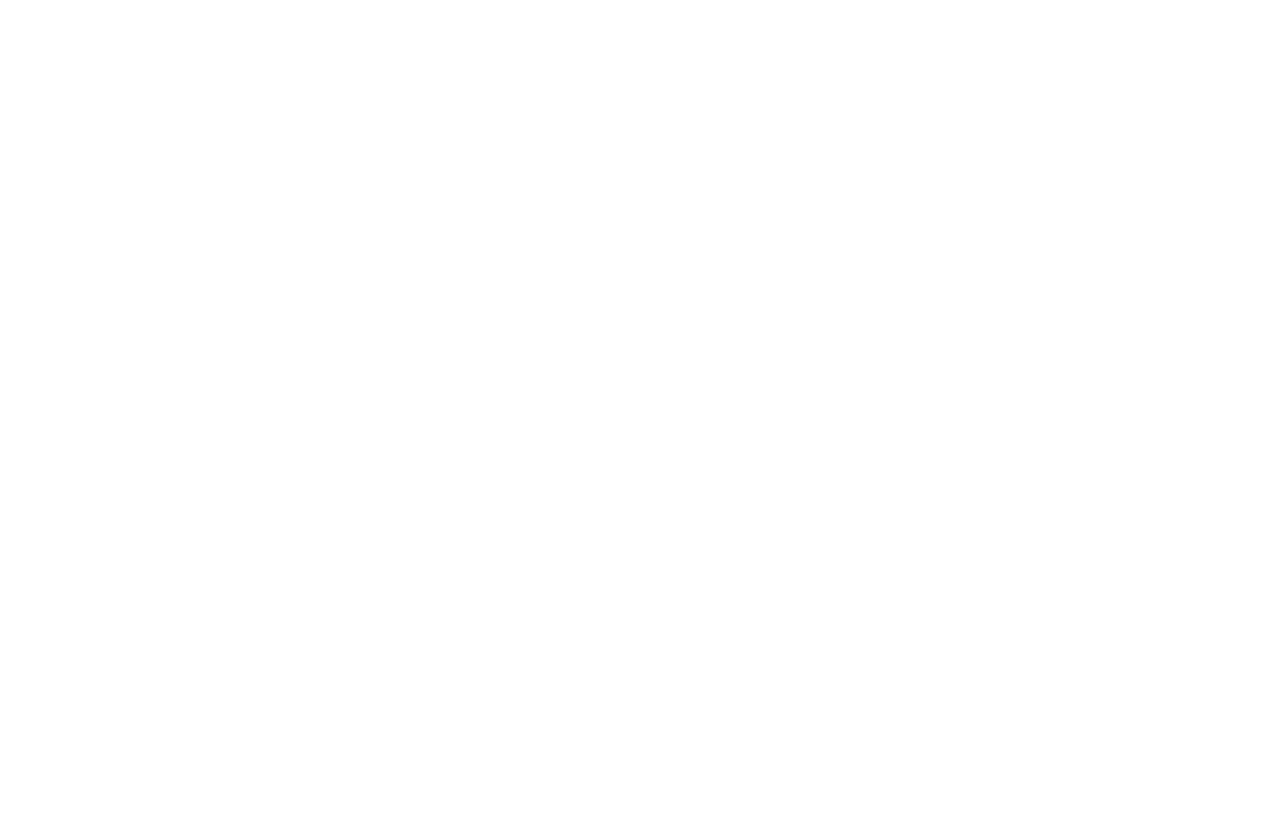
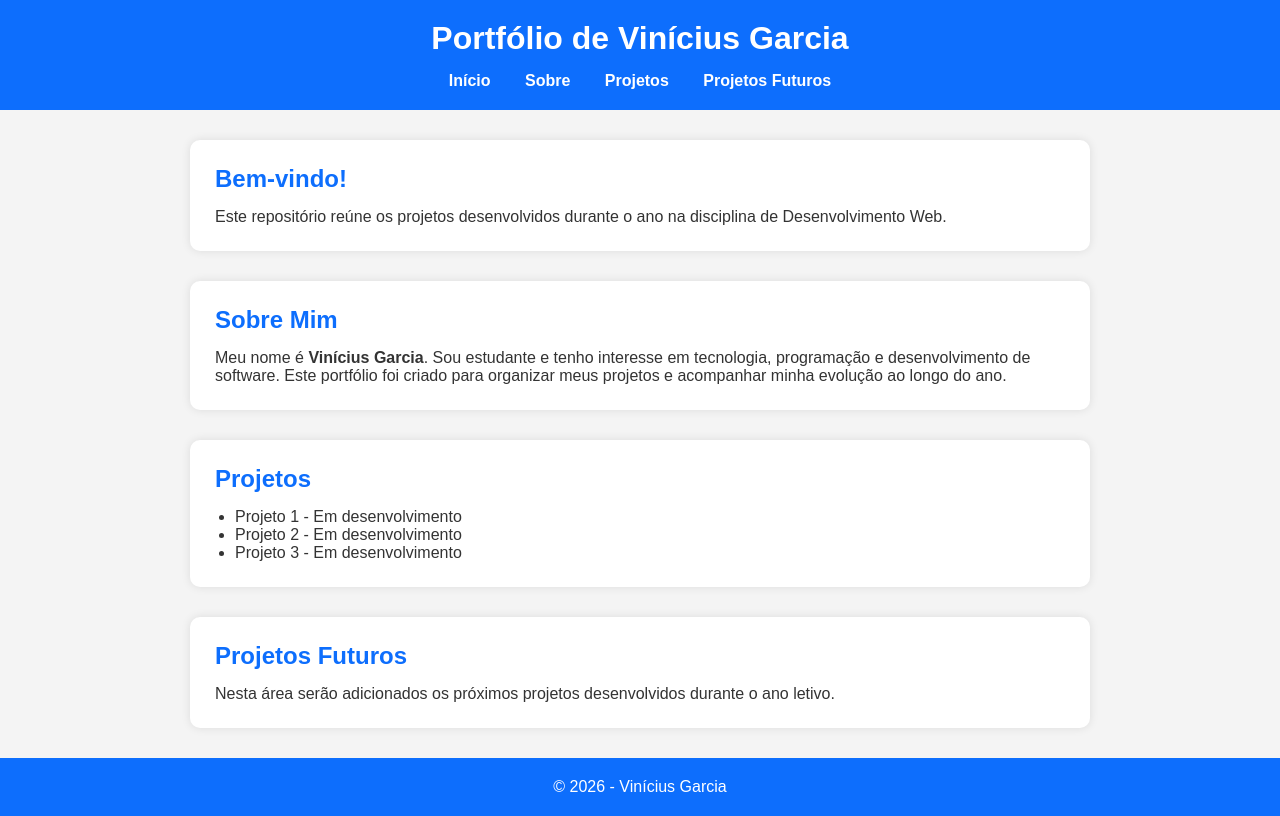
Before and after one commit to Vini-8/ambientacao, a plain HTML site: page index.html in a window 1280 px wide. Drawn offline with Linux system fonts and the light colour scheme.

Commit message:
alteracoes

```diff
--- a/index.html
+++ b/index.html
@@ -1,12 +1,64 @@
-
 <!DOCTYPE html>
-<html lang="en">
+<html lang="pt-BR">
 <head>
     <meta charset="UTF-8">
     <meta name="viewport" content="width=device-width, initial-scale=1.0">
-    <title>Document</title>
+    <title>Portfólio - Vinícius Garcia</title>
+    <link rel="stylesheet" href="style.css">
 </head>
 <body>
 
+<header>
+    <h1>Portfólio de Vinícius Garcia</h1>
+
+    <nav>
+        <ul>
+            <li><a href="#inicio">Início</a></li>
+            <li><a href="#sobre">Sobre</a></li>
+            <li><a href="#projetos">Projetos</a></li>
+            <li><a href="#futuros">Projetos Futuros</a></li>
+        </ul>
+    </nav>
+</header>
+
+<section id="inicio">
+    <h2>Bem-vindo!</h2>
+    <p>
+        Este repositório reúne os projetos desenvolvidos durante o ano na disciplina de Desenvolvimento Web.
+    </p>
+</section>
+
+<section id="sobre">
+    <h2>Sobre Mim</h2>
+
+    <p>
+        Meu nome é <strong>Vinícius Garcia</strong>.
+        Sou estudante e tenho interesse em tecnologia, programação e desenvolvimento de software.
+        Este portfólio foi criado para organizar meus projetos e acompanhar minha evolução ao longo do ano.
+    </p>
+</section>
+
+<section id="projetos">
+    <h2>Projetos</h2>
+
+    <ul>
+        <li>Projeto 1 - Em desenvolvimento</li>
+        <li>Projeto 2 - Em desenvolvimento</li>
+        <li>Projeto 3 - Em desenvolvimento</li>
+    </ul>
+</section>
+
+<section id="futuros">
+    <h2>Projetos Futuros</h2>
+
+    <p>
+        Nesta área serão adicionados os próximos projetos desenvolvidos durante o ano letivo.
+    </p>
+</section>
+
+<footer>
+    <p>© 2026 - Vinícius Garcia</p>
+</footer>
+
 </body>
 </html>
--- a/style.css
+++ b/style.css
@@ -0,0 +1,64 @@
+*{
+    margin:0;
+    padding:0;
+    box-sizing:border-box;
+    font-family:Arial, Helvetica, sans-serif;
+}
+
+body{
+    background:#f4f4f4;
+    color:#333;
+}
+
+header{
+    background:#0d6efd;
+    color:white;
+    text-align:center;
+    padding:20px;
+}
+
+nav ul{
+    list-style:none;
+    margin-top:15px;
+}
+
+nav ul li{
+    display:inline;
+    margin:0 15px;
+}
+
+nav ul li a{
+    color:white;
+    text-decoration:none;
+    font-weight:bold;
+}
+
+nav ul li a:hover{
+    text-decoration:underline;
+}
+
+section{
+    max-width:900px;
+    margin:30px auto;
+    background:white;
+    padding:25px;
+    border-radius:10px;
+    box-shadow:0 0 10px rgba(0,0,0,0.1);
+}
+
+section h2{
+    color:#0d6efd;
+    margin-bottom:15px;
+}
+
+section ul{
+    margin-left:20px;
+}
+
+footer{
+    text-align:center;
+    padding:20px;
+    background:#0d6efd;
+    color:white;
+    margin-top:30px;
+}
```
